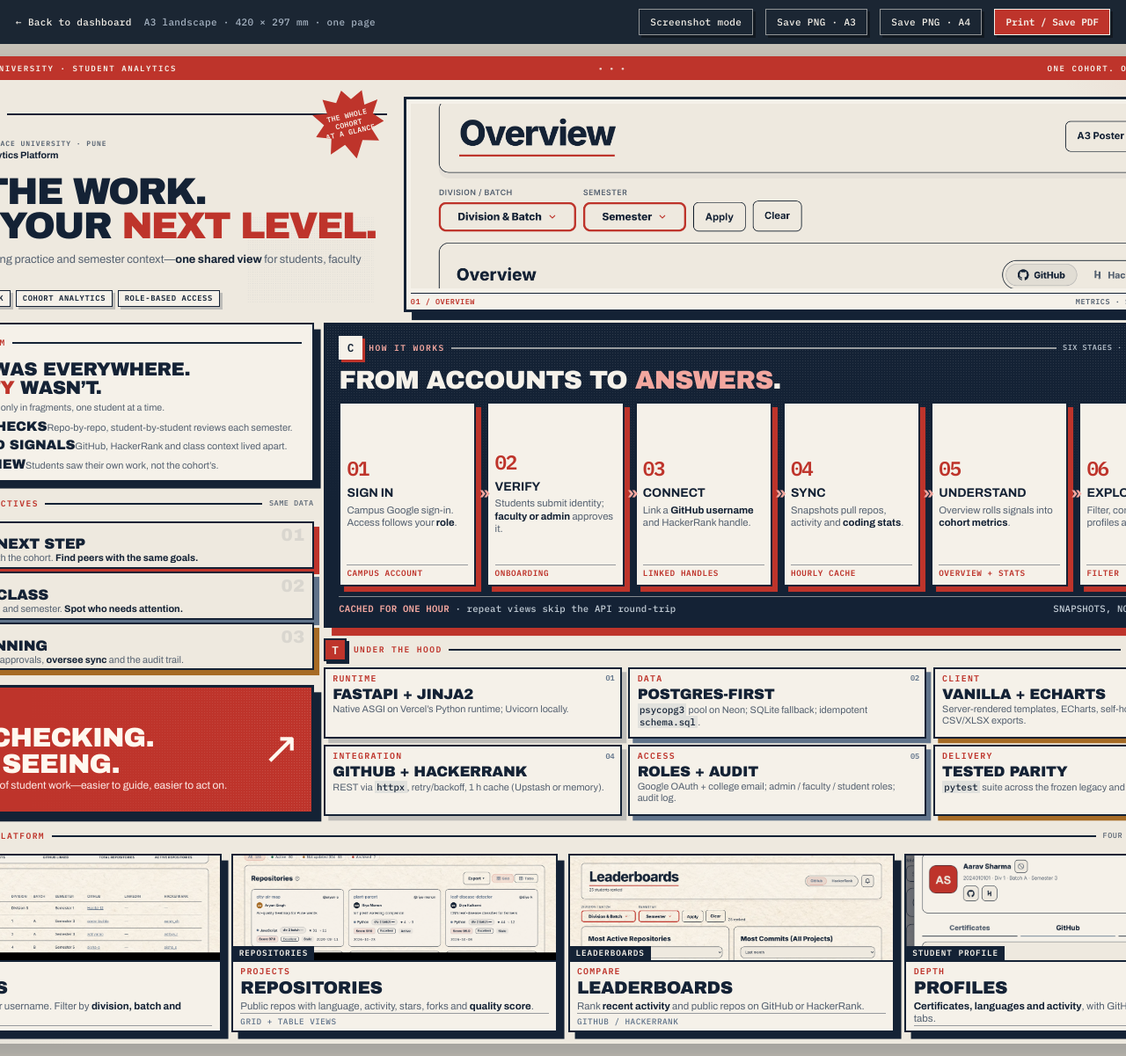
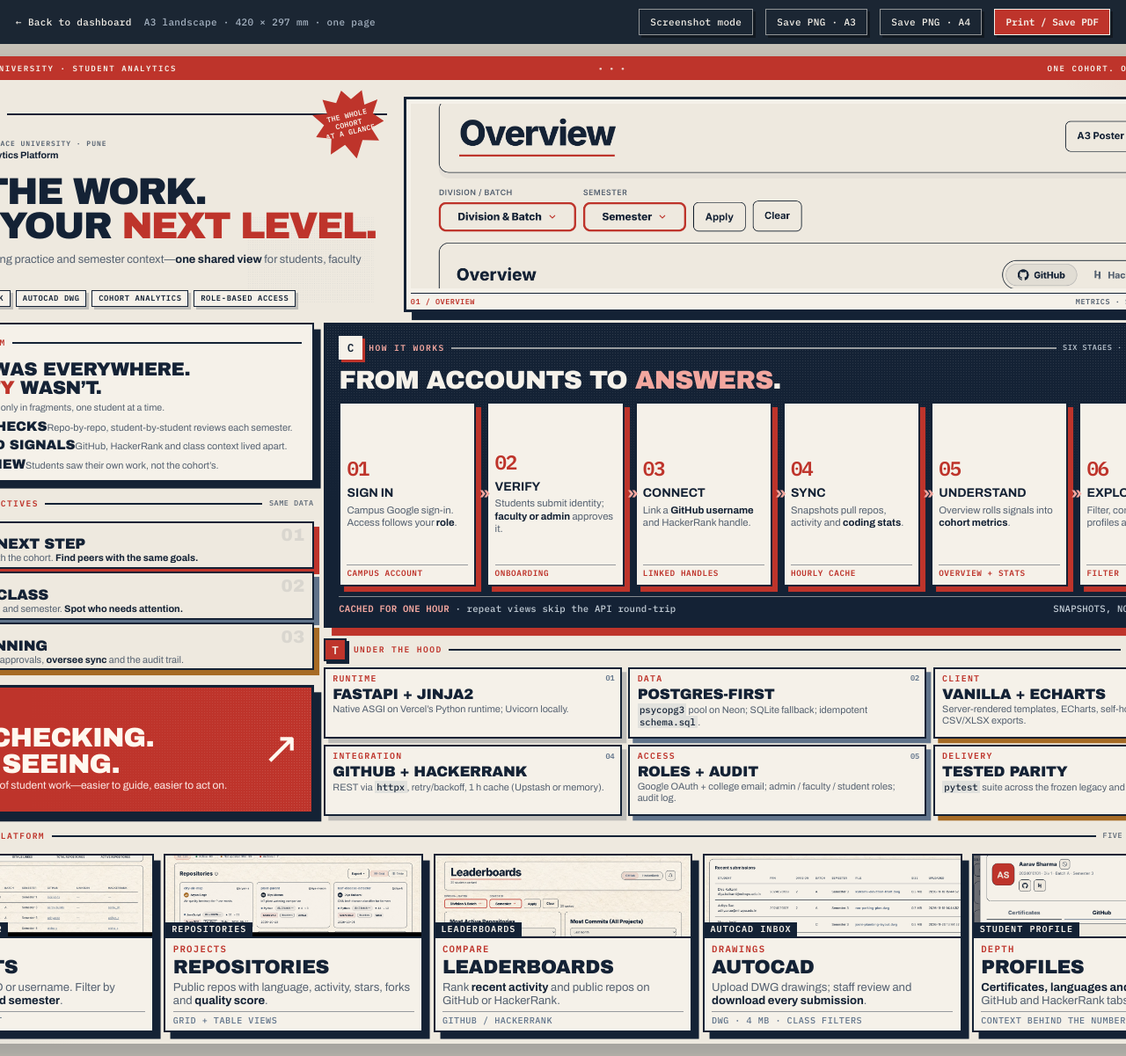
Before and after one commit to Horrid-12/Student-Analytics, a FastAPI app: template app/templates/pages/admin_poster.html in a window 1280 px wide. Shown: the whole page at 88% size. Run offline with FastAPI, Linux system fonts and the light colour scheme; the template is opened without the code that fills it, so the values that code supplies are empty; parts of the project's set-up code (start-up, migrations or seed data) failed here and were passed over; some libraries are stand-ins or nearby versions.

Commit message:
Poster Updates

```diff
--- a/app/templates/pages/admin_poster.html
+++ b/app/templates/pages/admin_poster.html
@@ -45,7 +45,7 @@
         </div>
         <h1>See the work.<br>Find your <em>next level.</em></h1>
         <p class="hero-lede">GitHub projects, coding practice and semester context—<strong>one shared view</strong> for students, faculty and administrators.</p>
-        <div class="hero-tags"><span>GitHub</span><span>HackerRank</span><span>Cohort analytics</span><span>Role-based access</span></div>
+        <div class="hero-tags"><span>GitHub</span><span>HackerRank</span><span>AutoCAD DWG</span><span>Cohort analytics</span><span>Role-based access</span></div>
         <div class="burst">THE WHOLE<br>COHORT<br>AT A GLANCE</div>
       </div>
       <figure class="hero-shot">
@@ -120,8 +120,8 @@
     </div>
 
     <!-- D · CAPABILITIES ------------------------------------------------ -->
-    <section class="capabilities sec" aria-label="Four capability groups in Student Analytics">
-      <div class="sec-hd"><span class="sec-no">D</span><span class="sec-label">Inside the platform</span><span class="sec-rule"></span><span class="sec-note">Four ways in · sample data</span></div>
+    <section class="capabilities sec" aria-label="Five capability groups in Student Analytics">
+      <div class="sec-hd"><span class="sec-no">D</span><span class="sec-label">Inside the platform</span><span class="sec-rule"></span><span class="sec-note">Five ways in · sample data</span></div>
       <div class="offer-grid">
         <article class="offer">
           <div class="offer-shot"><img src="{{ url_for('static', path='/poster-assets/app/students.png') }}" alt="Student Explorer roster table"><span>Student Explorer</span></div>
@@ -134,6 +134,10 @@
         <article class="offer">
           <div class="offer-shot"><img src="{{ url_for('static', path='/poster-assets/app/leaderboards.png') }}" alt="Leaderboards page with ranked students"><span>Leaderboards</span></div>
           <div class="offer-body"><div class="tag">Compare</div><h3>Leaderboards</h3><p>Rank <strong>recent activity</strong> and public repos on GitHub or HackerRank.</p><div class="mini">GitHub / HackerRank</div></div>
+        </article>
+        <article class="offer">
+          <div class="offer-shot"><img src="{{ url_for('static', path='/poster-assets/app/autocad.png') }}" alt="AutoCAD submissions inbox listing student DWG files"><span>AutoCAD inbox</span></div>
+          <div class="offer-body"><div class="tag">Drawings</div><h3>AutoCAD</h3><p>Upload DWG drawings; staff review and <strong>download every submission</strong>.</p><div class="mini">DWG · 4 MB · class filters</div></div>
         </article>
         <article class="offer">
           <div class="offer-shot"><img src="{{ url_for('static', path='/poster-assets/app/profile.png') }}" alt="Student profile panel with certificates, GitHub and HackerRank tabs"><span>Student profile</span></div>
--- a/static/poster.css
+++ b/static/poster.css
@@ -289,26 +289,26 @@ body.clean { background: var(--paper); }
 
 /* Capabilities ------------------------------------------------------------ */
 .capabilities { height: 62mm; flex: 0 0 62mm; }
-.offer-grid { display: grid; grid-template-columns: repeat(4, 1fr); gap: 3mm; height: calc(100% - 8.2mm); }
+.offer-grid { display: grid; grid-template-columns: repeat(5, 1fr); gap: 3mm; height: calc(100% - 8.2mm); }
 .offer {
     min-width: 0; background: var(--card); border: var(--outline); box-shadow: var(--hard);
     display: flex; flex-direction: column; overflow: hidden;
 }
-.offer-shot { position: relative; height: 32mm; flex: 0 0 32mm; overflow: hidden; border-bottom: var(--outline); background: var(--paper); }
+.offer-shot { position: relative; height: 25mm; flex: 0 0 25mm; overflow: hidden; border-bottom: var(--outline); background: var(--paper); }
 .offer-shot img { width: 100%; height: 100%; display: block; object-fit: cover; object-position: top left; }
 .offer-shot span {
     position: absolute; left: 0; bottom: 0; padding: .8mm 1.8mm;
-    background: var(--ink); color: var(--card); font: 600 7pt/1 var(--mono);
+    background: var(--ink); color: var(--card); font: 600 7.6pt/1 var(--mono);
     letter-spacing: .1em; text-transform: uppercase;
 }
-.offer-body { padding: 1.7mm 2.2mm 1.4mm; display: flex; flex-direction: column; flex: 1; min-height: 0; }
-.offer-body .tag { font: 600 7.4pt/1 var(--mono); letter-spacing: .12em; text-transform: uppercase; color: var(--red); }
-.offer-body h3 { margin: 1.2mm 0 1mm; font: 400 15pt/.98 var(--display); letter-spacing: -.02em; text-transform: uppercase; }
-.offer-body p { margin: 0; font: 8.6pt/1.22 var(--body); color: var(--slate); }
+.offer-body { padding: 1.9mm 2.2mm 1.5mm; display: flex; flex-direction: column; flex: 1; min-height: 0; }
+.offer-body .tag { font: 600 8pt/1 var(--mono); letter-spacing: .12em; text-transform: uppercase; color: var(--red); }
+.offer-body h3 { margin: 1.3mm 0 1.1mm; font: 400 16.5pt/.98 var(--display); letter-spacing: -.02em; text-transform: uppercase; }
+.offer-body p { margin: 0; font: 9.8pt/1.2 var(--body); color: var(--slate); }
 .offer-body p strong { color: var(--ink); font-weight: 700; }
 .offer-body .mini {
     margin-top: auto; padding-top: 1.2mm; border-top: .5mm solid var(--line);
-    font: 500 7pt/1.1 var(--mono); color: var(--steel); text-transform: uppercase; letter-spacing: .05em;
+    font: 500 7.6pt/1.1 var(--mono); color: var(--steel); text-transform: uppercase; letter-spacing: .05em;
 }
 
 /* Print ------------------------------------------------------------------- */
```
Also changed, not shown: documentation/Bug Tracker.md (+1 -1 lines), documentation/Features List.md (+1 -1 lines), scripts/seed_poster_demo.py (+29 -1 lines), static/poster-assets/SOURCES.md (+2 -2 lines), static/poster-assets/app/autocad.png (added), 3 other files.
